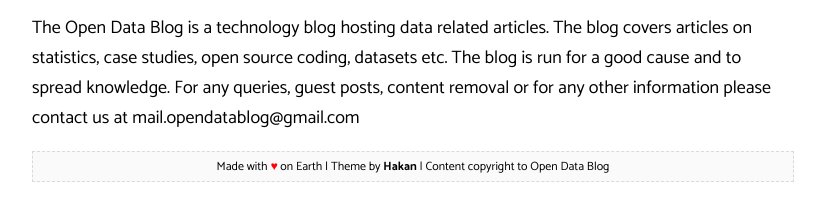
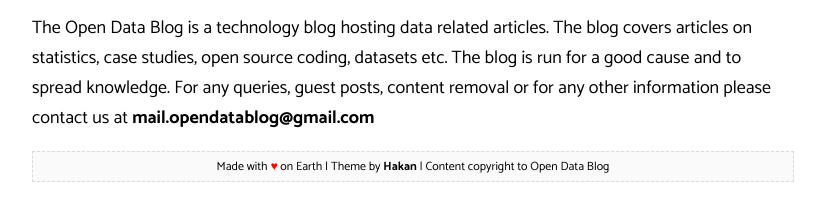
Before and after one commit to opendatablog/opendatablog.github.io, a Jekyll site: the page built from about.html, in a window 1280 px wide. Shown: the part 377-598 px from the top of the page, without its empty margins (227-1052 px from the left). Built offline with Jekyll 4.4.1, drawn with Linux system fonts in a browser that asks for light colours.

```diff
--- a/about.html
+++ b/about.html
@@ -3,5 +3,8 @@ layout: page
 title: "About Us"
 ---
 <div class="w-100">
-	<p>The Open Data Blog is a technology blog hosting data related articles. The blog covers articles on statistics, case studies, open source coding, datasets etc. The blog is run for a good cause and to spread knowledge. For any queries, guest posts, content removal or for any other information please contact us at mail.opendatablog@gmail.com</p>
+	<p>The Open Data Blog is a technology blog hosting data related articles.
+		The blog covers articles on statistics, case studies, open source coding, datasets etc.
+		The blog is run for a good cause and to spread knowledge.
+		For any queries, guest posts, content removal or for any other information please contact us at <b><a href="mailto:mail.opendatablog@gmail.com">mail.opendatablog@gmail.com</a></b></p>
 </div>
```
